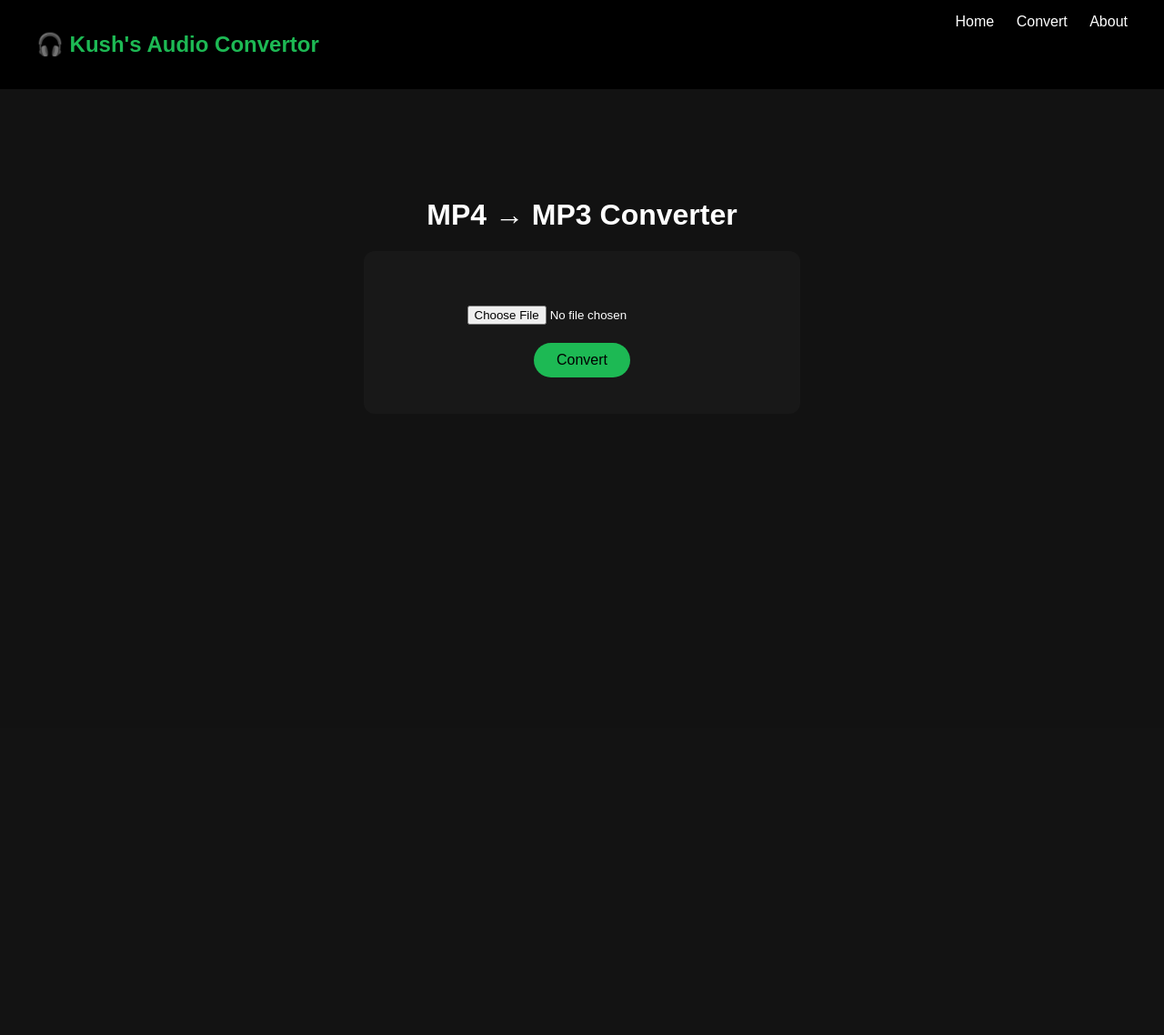
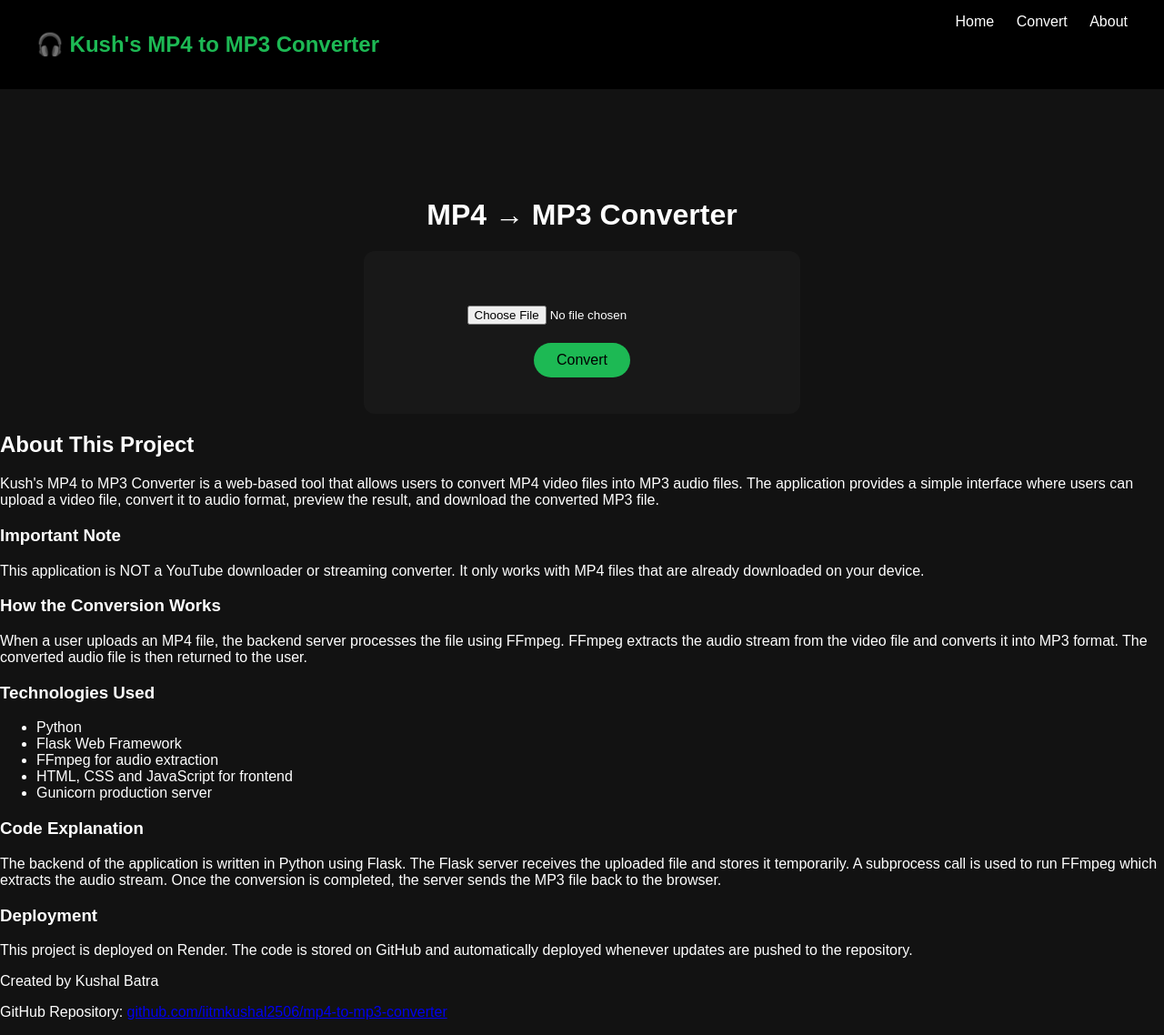
Before and after one commit to iitmkushal2506/mp4-to-mp3-converter, a Flask app: page / in a window 1280 px wide. Shown: the whole page at 91% size. Before the commit the page ends 415 px from the top, so only its background shows below. Run offline with Flask 3, Linux system fonts and the light colour scheme.

Commit message:
Revise title and add project description section
Updated the title and header to reflect the project name. Added an 'About' section with details on the converter's functionality, technologies used, code explanation, and deployment information.

```diff
--- a/templates/index.html
+++ b/templates/index.html
@@ -2,7 +2,7 @@
 <html>
 <head>
 
-<title>AudioForge</title>
+<title>Kush's MP4 to MP3 Converter</title>
 
 <link rel="stylesheet" href="/static/style.css">
 
@@ -11,16 +11,19 @@
 <body>
 
 <nav class="navbar">
-<h2>🎧 Kush's Audio Convertor</h2>
+
+<h2>🎧 Kush's MP4 to MP3 Converter</h2>
+
 <div class="links">
 <a href="#">Home</a>
-<a href="#">Convert</a>
-<a href="#">About</a>
+<a href="#convert">Convert</a>
+<a href="#about">About</a>
 </div>
+
 </nav>
 
 
-<div class="container">
+<div class="container" id="convert">
 
 <h1>MP4 → MP3 Converter</h1>
 
@@ -52,6 +55,77 @@
 </div>
 
 </div>
+
+
+<section id="about" class="about">
+
+<h2>About This Project</h2>
+
+<p>
+Kush's MP4 to MP3 Converter is a web-based tool that allows users to convert MP4 video files into MP3 audio files.
+The application provides a simple interface where users can upload a video file, convert it to audio format,
+preview the result, and download the converted MP3 file.
+</p>
+
+<h3>Important Note</h3>
+
+<p>
+This application is NOT a YouTube downloader or streaming converter.
+It only works with MP4 files that are already downloaded on your device.
+</p>
+
+<h3>How the Conversion Works</h3>
+
+<p>
+When a user uploads an MP4 file, the backend server processes the file using FFmpeg.
+FFmpeg extracts the audio stream from the video file and converts it into MP3 format.
+The converted audio file is then returned to the user.
+</p>
+
+<h3>Technologies Used</h3>
+
+<ul>
+
+<li>Python</li>
+<li>Flask Web Framework</li>
+<li>FFmpeg for audio extraction</li>
+<li>HTML, CSS and JavaScript for frontend</li>
+<li>Gunicorn production server</li>
+
+</ul>
+
+<h3>Code Explanation</h3>
+
+<p>
+The backend of the application is written in Python using Flask.
+The Flask server receives the uploaded file and stores it temporarily.
+A subprocess call is used to run FFmpeg which extracts the audio stream.
+Once the conversion is completed, the server sends the MP3 file back to the browser.
+</p>
+
+<h3>Deployment</h3>
+
+<p>
+This project is deployed on Render. The code is stored on GitHub and automatically deployed whenever updates
+are pushed to the repository.
+</p>
+
+</section>
+
+
+<footer>
+
+<p>Created by Kushal Batra</p>
+
+<p>
+GitHub Repository:
+<a href="https://github.com/iitmkushal2506/mp4-to-mp3-converter" target="_blank">
+github.com/iitmkushal2506/mp4-to-mp3-converter
+</a>
+</p>
+
+</footer>
+
 
 <script>
 
```
